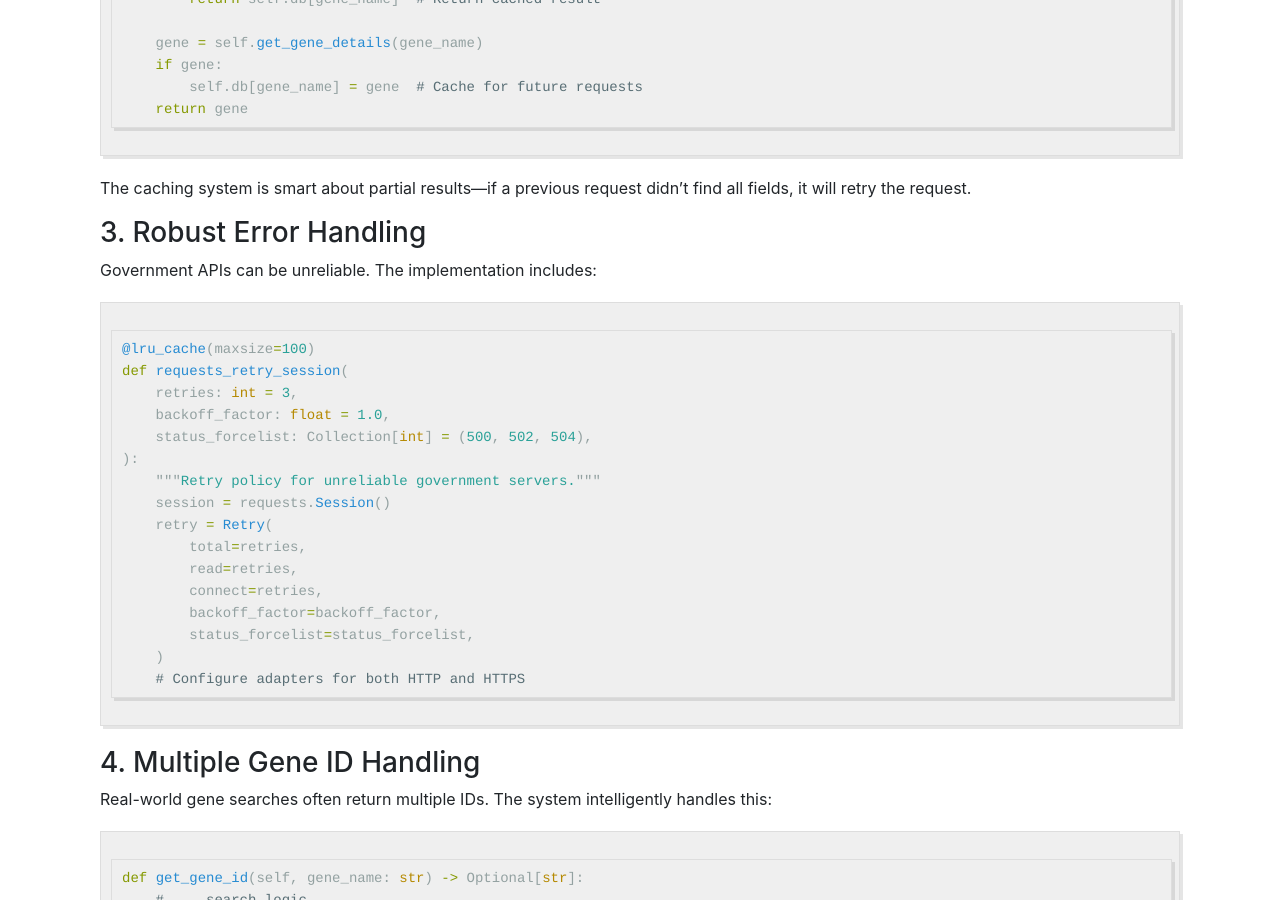
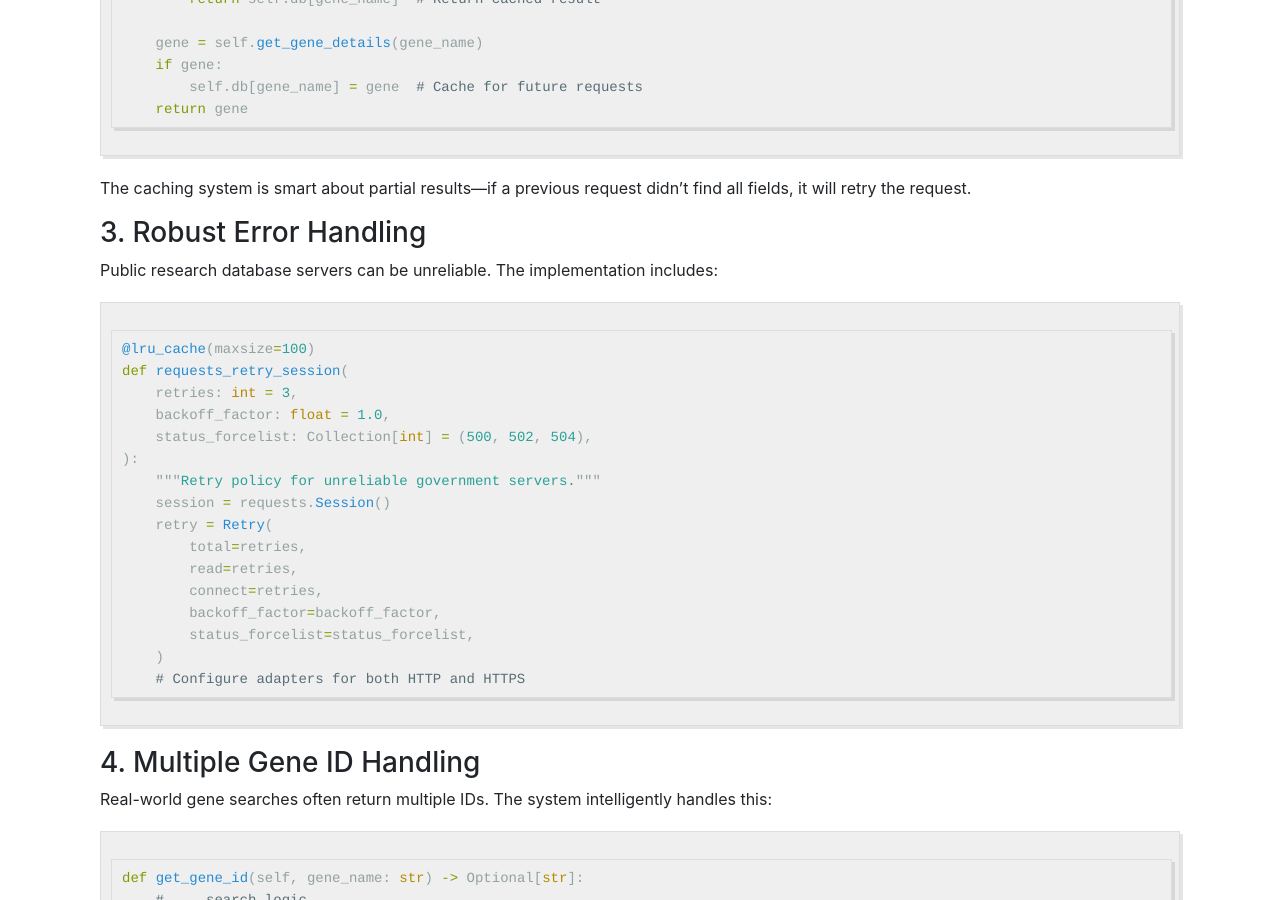
Before and after one commit to andgineer/sorokin.engineer, a Jekyll site: the page built from posts/en/_posts/2025-09-13-entrez_gene_streaming_with_http_stream_xml.md, in a window 1280 px wide and 900 px high, scrolled down 2320 px. Built offline with Jekyll 4.4.1, drawn with Linux system fonts in a browser that asks for light colours; nearby versions of some CDN libraries.

Commit message:
https://github.com/andgineer/http-stream-xml/issues/7 improved terms

````diff
--- a/posts/en/_posts/2025-09-13-entrez_gene_streaming_with_http_stream_xml.md
+++ b/posts/en/_posts/2025-09-13-entrez_gene_streaming_with_http_stream_xml.md
@@ -81,7 +81,7 @@ The caching system is smart about partial results—if a previous request didn't
 
 ### 3. Robust Error Handling
 
-Government APIs can be unreliable. The implementation includes:
+Public research database servers can be unreliable. The implementation includes:
 
 ```python
 @lru_cache(maxsize=100)
````
Also changed, not shown: posts/ru/_posts/2025-09-13-entrez_gene_streaming_with_http_stream_xml.md (+1 -1 lines).
